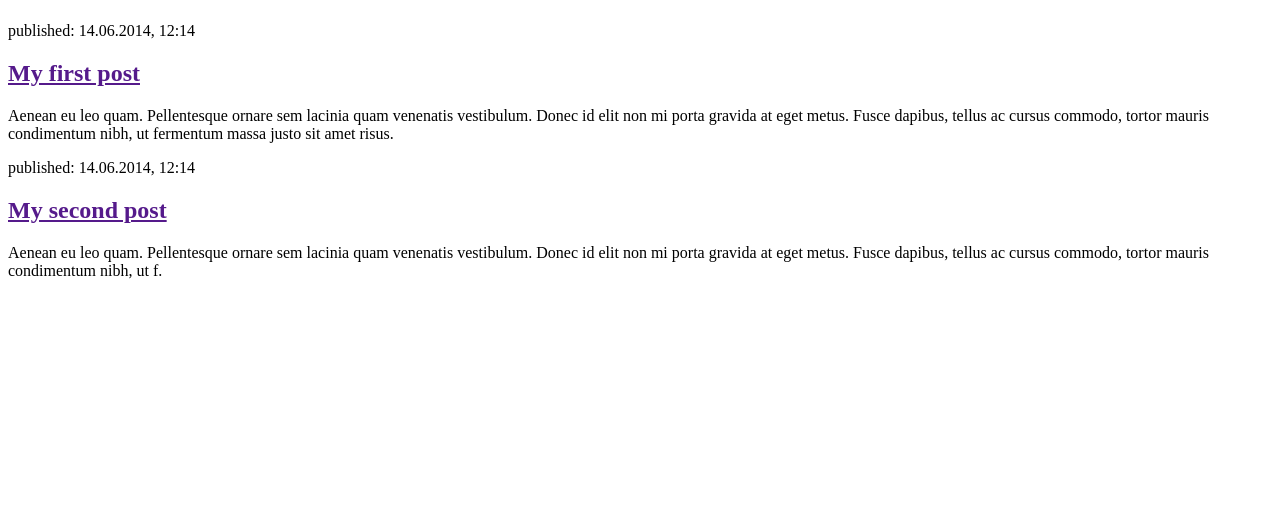
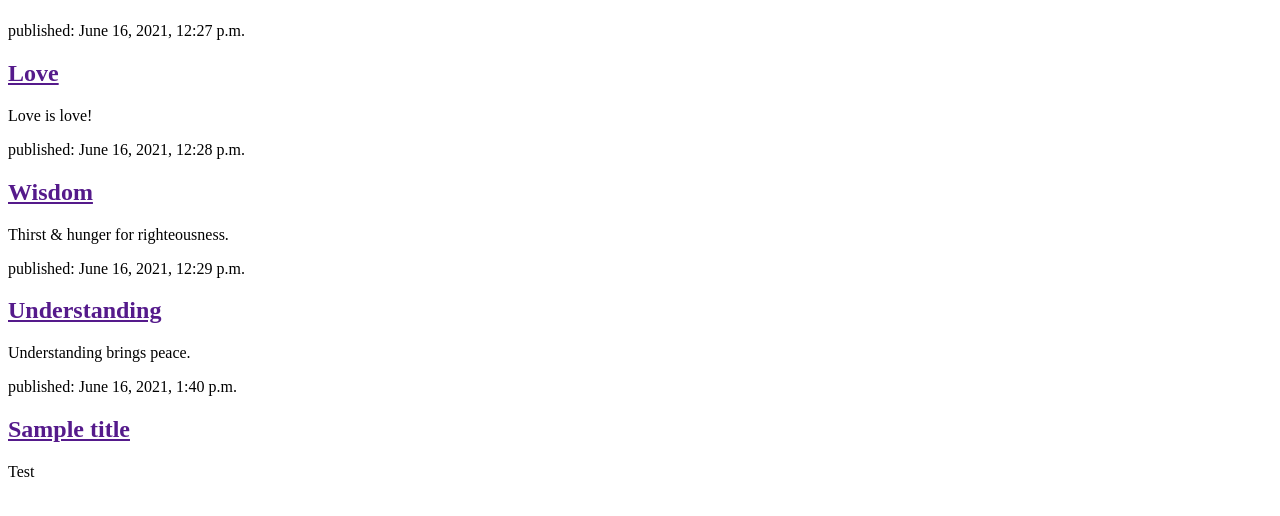
Before and after one commit to Momentum-Team-8/django-girls-tutorial-Middleway13, a Django app: page / in a window 1280 px wide. Shown: the part 58-574 px from the top of the page. Run offline with Django 3.2, Linux system fonts and the light colour scheme; data comes from the database, SQL or seed files in the repository; both versions use the stored data as it was after the commit.

Commit message:
Modified templates to display posts from database

```diff
--- a/blog/templates/blog/post_list.html
+++ b/blog/templates/blog/post_list.html
@@ -7,17 +7,12 @@
         <header>
             <h1><a href="/">Yah's Blog</a></h1>
         </header>
-
-        <article>
-            <time>published: 14.06.2014, 12:14</time>
-            <h2><a href="">My first post</a></h2>
-            <p>Aenean eu leo quam. Pellentesque ornare sem lacinia quam venenatis vestibulum. Donec id elit non mi porta gravida at eget metus. Fusce dapibus, tellus ac cursus commodo, tortor mauris condimentum nibh, ut fermentum massa justo sit amet risus.</p>
-        </article>
-
-        <article>
-            <time>published: 14.06.2014, 12:14</time>
-            <h2><a href="">My second post</a></h2>
-            <p>Aenean eu leo quam. Pellentesque ornare sem lacinia quam venenatis vestibulum. Donec id elit non mi porta gravida at eget metus. Fusce dapibus, tellus ac cursus commodo, tortor mauris condimentum nibh, ut f.</p>
-        </article>
+        {% for post in posts %}
+            <article>
+                <time>published: {{ post.published_date }}</time>
+                <h2><a href="">{{ post.title }}</a></h2>
+                <p>{{ post.text|linebreaksbr }}</p>
+            </article>
+        {% endfor %}
     </body>
 </html>
--- a/blog/views.py
+++ b/blog/views.py
@@ -1,7 +1,11 @@
 from django.shortcuts import render
+from django.utils import timezone
+from .models import Post
+
 
 # Create your views here.
 
 
 def post_list(request):
-    return render(request, "blog/post_list.html", {})
+    posts = Post.objects.filter(published_date__lte=timezone.now()).order_by('published_date')
+    return render(request, "blog/post_list.html", {'posts': posts})
```
Also changed, not shown: blog/forms.py (added, +9 -0 lines), db.sqlite3.
